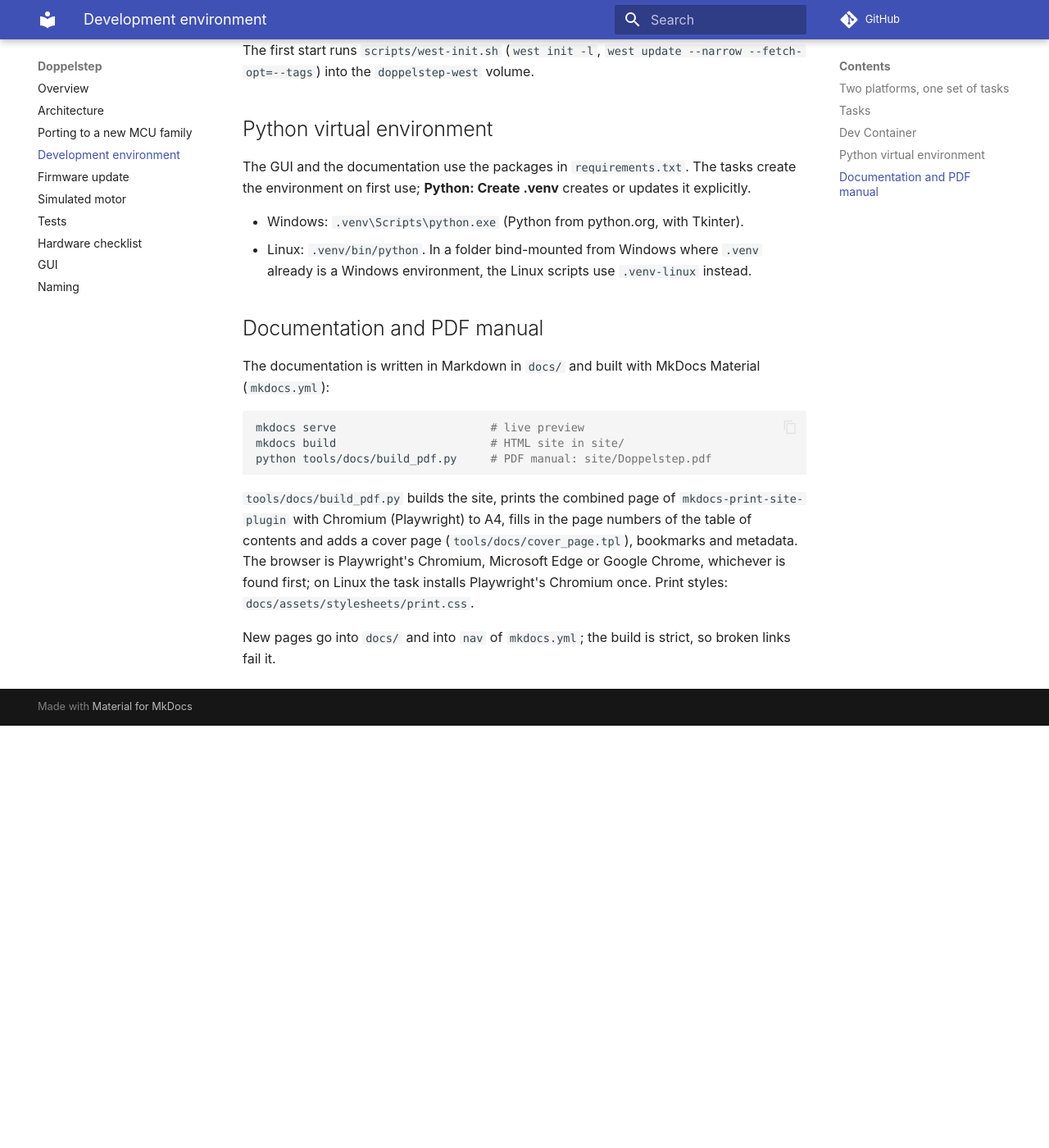
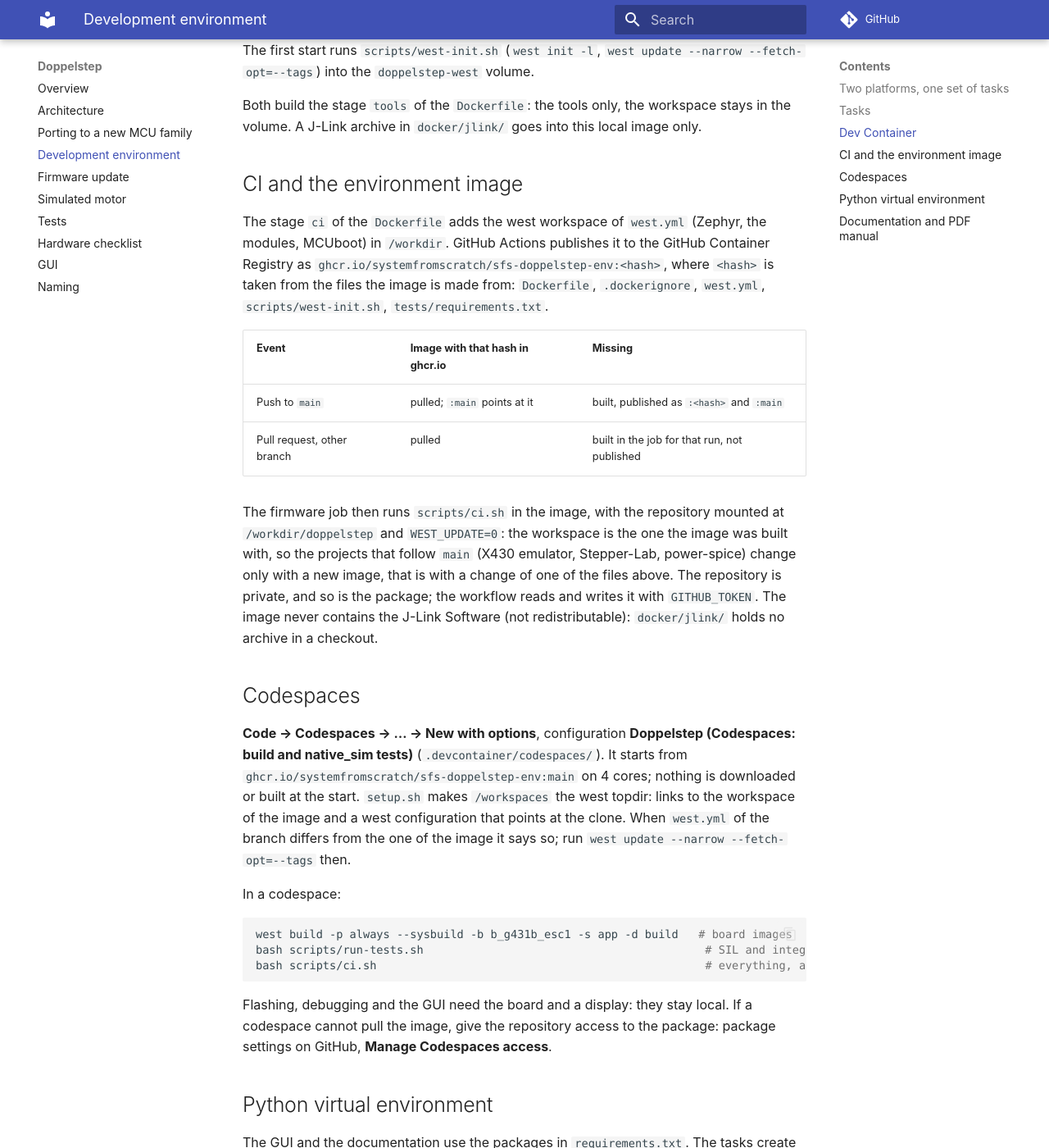
Before and after one commit to SystemFromScratch/sfs-doppelstep, an MkDocs documentation site: the page built from docs/development.md, in a window 1280 px wide and 1400 px high, scrolled down 2427 px. Shown: the whole window at 82% size. Built offline with MkDocs 1.6.1 and Material for MkDocs 9.7.7, drawn with Linux system fonts in a browser that asks for light colours; comment, search, counter and statistics services are not loaded; before the commit the page ends 3312 px from its top, so only the background shows below that.

Commit message:
Run CI in a published environment image, add a Codespaces configuration
The workflow did not start: runner.temp is not available in job-level env.

The Dockerfile gets two stages: tools (the image of the local Dev Container
and compose.yaml, unchanged) and ci (tools plus the west workspace of
west.yml). CI tags the ci image with a hash of its input files, pulls it
from ghcr.io, builds and publishes it on main when it is missing (also as
:main), and builds it for the run only on pull requests and branches.
scripts/ci.sh runs in it with WEST_UPDATE=0, so the projects that follow
main stay as in the image.

.devcontainer/codespaces/ starts GitHub Codespaces from the :main image
and links its workspace to the clone in /workspaces.

Signed-off-by: Anton Vynohradov <avynohradov@systemfromscratch.com>

````diff
--- a/compose.yaml
+++ b/compose.yaml
@@ -12,9 +12,12 @@ x-zephyr: &zephyr
   image: doppelstep:1.0.1-4
   build:
     context: .
+    # tools only: the west workspace lives in the volume below. The stage ci
+    # (workspace in the image) is the GitHub Actions / Codespaces image.
+    target: tools
   working_dir: /workdir/doppelstep
   volumes:
-    # west workspace: named volume, or a host directory (CI: DOPPELSTEP_WEST=<path>)
+    # west workspace: named volume, or a host directory (DOPPELSTEP_WEST=<path>)
     - ${DOPPELSTEP_WEST:-west}:/workdir
     - .:/workdir/doppelstep
   environment:
--- a/docs/development.md
+++ b/docs/development.md
@@ -57,6 +57,50 @@ Cortex-Debug configurations "… on host" connect to from the Dev Container.
 The first start runs `scripts/west-init.sh` (`west init -l`,
 `west update --narrow --fetch-opt=--tags`) into the `doppelstep-west` volume.
 
+Both build the stage `tools` of the `Dockerfile`: the tools only, the workspace stays in the
+volume. A J-Link archive in `docker/jlink/` goes into this local image only.
+
+## CI and the environment image
+
+The stage `ci` of the `Dockerfile` adds the west workspace of `west.yml` (Zephyr, the modules,
+MCUboot) in `/workdir`. GitHub Actions publishes it to the GitHub Container Registry as
+`ghcr.io/systemfromscratch/sfs-doppelstep-env:<hash>`, where `<hash>` is taken from the files
+the image is made from: `Dockerfile`, `.dockerignore`, `west.yml`, `scripts/west-init.sh`,
+`tests/requirements.txt`.
+
+| Event | Image with that hash in ghcr.io | Missing |
+|---|---|---|
+| Push to `main` | pulled; `:main` points at it | built, published as `:<hash>` and `:main` |
+| Pull request, other branch | pulled | built in the job for that run, not published |
+
+The firmware job then runs `scripts/ci.sh` in the image, with the repository mounted at
+`/workdir/doppelstep` and `WEST_UPDATE=0`: the workspace is the one the image was built with, so
+the projects that follow `main` (X430 emulator, Stepper-Lab, power-spice) change only with a new
+image, that is with a change of one of the files above. The repository is private, and so is the
+package; the workflow reads and writes it with `GITHUB_TOKEN`. The image never contains the
+J-Link Software (not redistributable): `docker/jlink/` holds no archive in a checkout.
+
+## Codespaces
+
+**Code → Codespaces → … → New with options**, configuration
+**Doppelstep (Codespaces: build and native_sim tests)** (`.devcontainer/codespaces/`). It starts
+from `ghcr.io/systemfromscratch/sfs-doppelstep-env:main` on 4 cores; nothing is downloaded or
+built at the start. `setup.sh` makes `/workspaces` the west topdir: links to the workspace of the
+image and a west configuration that points at the clone. When `west.yml` of the branch differs
+from the one of the image it says so; run `west update --narrow --fetch-opt=--tags` then.
+
+In a codespace:
+
+```bash
+west build -p always --sysbuild -b b_g431b_esc1 -s app -d build   # board images
+bash scripts/run-tests.sh                                          # SIL and integration tests
+bash scripts/ci.sh                                                 # everything, as CI
+```
+
+Flashing, debugging and the GUI need the board and a display: they stay local. If a codespace
+cannot pull the image, give the repository access to the package: package settings on GitHub,
+**Manage Codespaces access**.
+
 ## Python virtual environment
 
 The GUI and the documentation use the packages in `requirements.txt`. The
````
Also changed, not shown: README.md (+3 -1 lines), docs/testing.md (+7 -8 lines), 8 other files.
